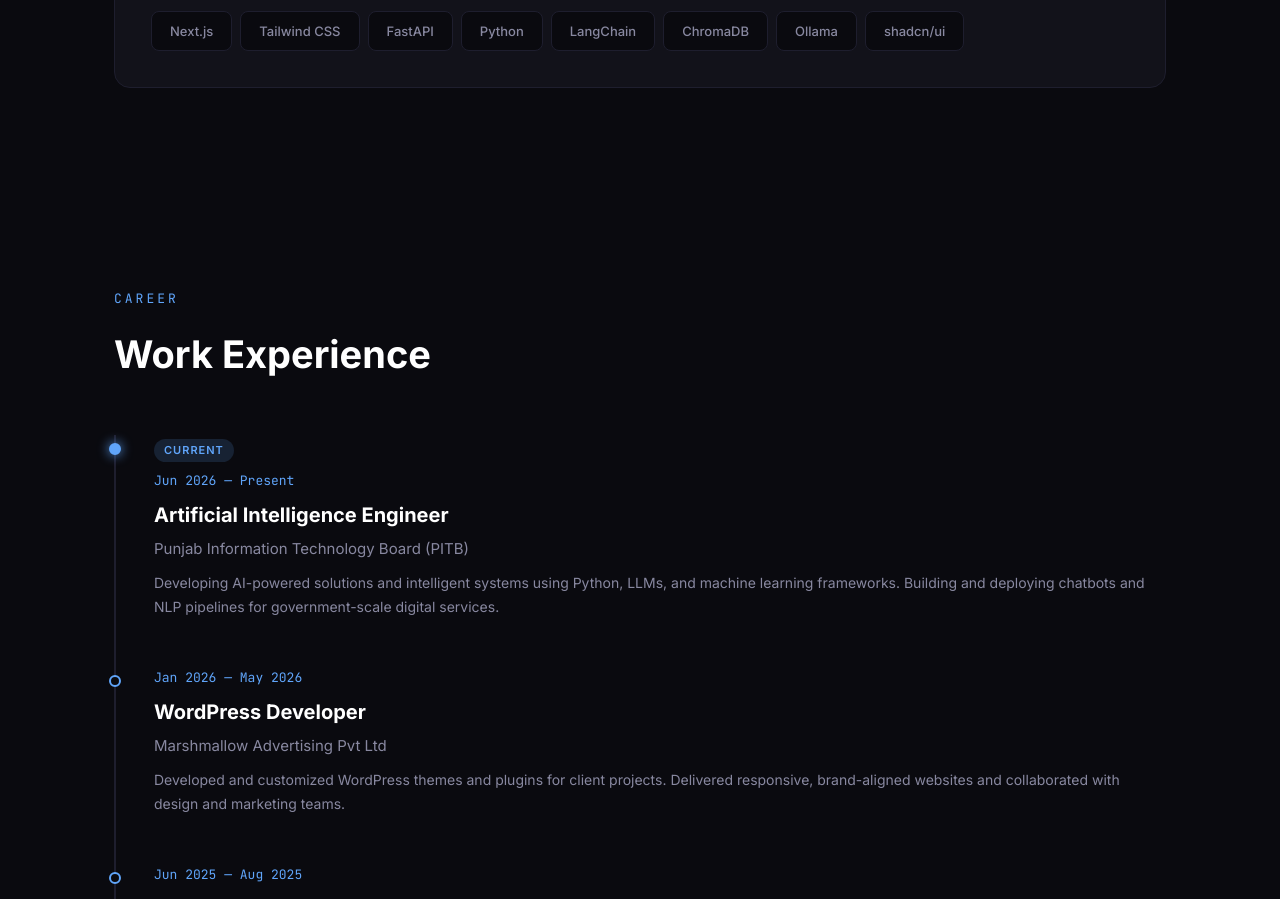
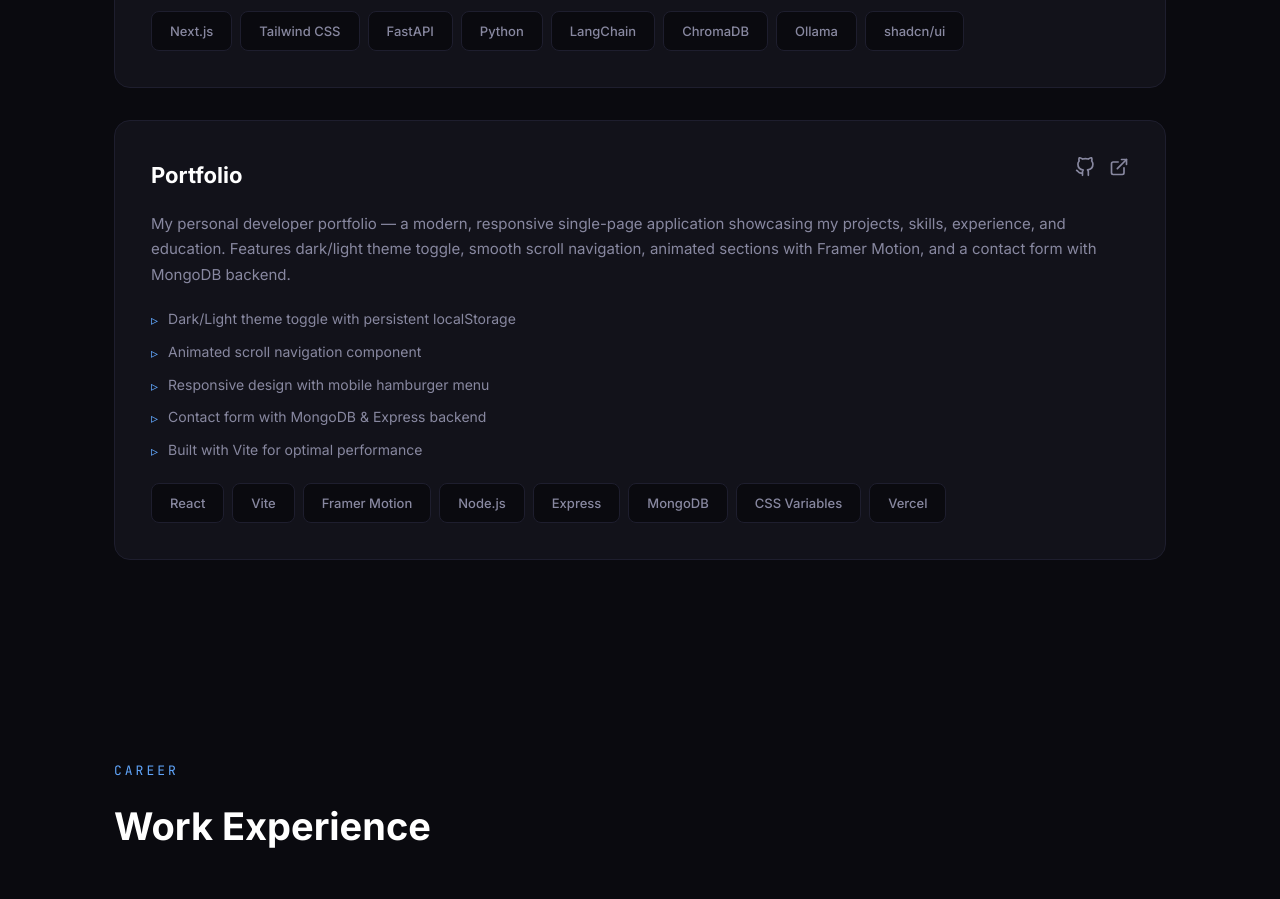
Before and after one commit to ibtahaj-nadeem/Portfolio, a React (Vite) app in the folder client/: page / in a window 1280 px wide. Shown: the part 2800-3699 px from the top of the page. Built offline with nearby package versions, Linux system fonts and the light colour scheme.

Commit message:
Add Portfolio project card to Projects section

```diff
--- a/client/src/components/Projects.jsx
+++ b/client/src/components/Projects.jsx
@@ -29,6 +29,30 @@ const projects = [
     ],
     github: "https://github.com/ibtahaj-nadeem/Patho-Assist-AI",
     live: "https://patho-assist-ai-omega.vercel.app",
+  },
+  {
+    title: "Portfolio",
+    description:
+      "My personal developer portfolio — a modern, responsive single-page application showcasing my projects, skills, experience, and education. Features dark/light theme toggle, smooth scroll navigation, animated sections with Framer Motion, and a contact form with MongoDB backend.",
+    features: [
+      "Dark/Light theme toggle with persistent localStorage",
+      "Animated scroll navigation component",
+      "Responsive design with mobile hamburger menu",
+      "Contact form with MongoDB & Express backend",
+      "Built with Vite for optimal performance",
+    ],
+    tech: [
+      "React",
+      "Vite",
+      "Framer Motion",
+      "Node.js",
+      "Express",
+      "MongoDB",
+      "CSS Variables",
+      "Vercel",
+    ],
+    github: "https://github.com/ibtahaj-nadeem/Portfolio",
+    live: "https://portfolio-bify6hyr6-muhammad-ibtahaj-nadeems-projects.vercel.app",
   },
 ];
 
```
